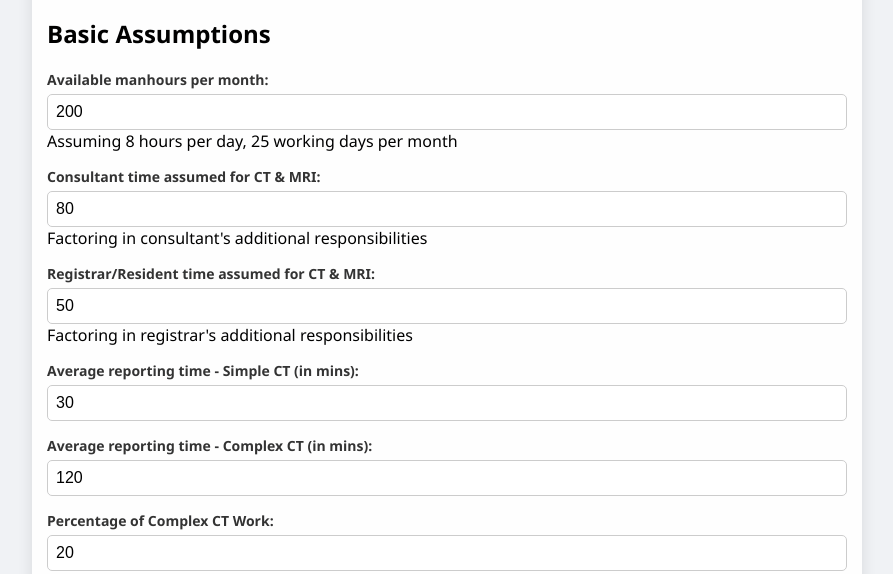
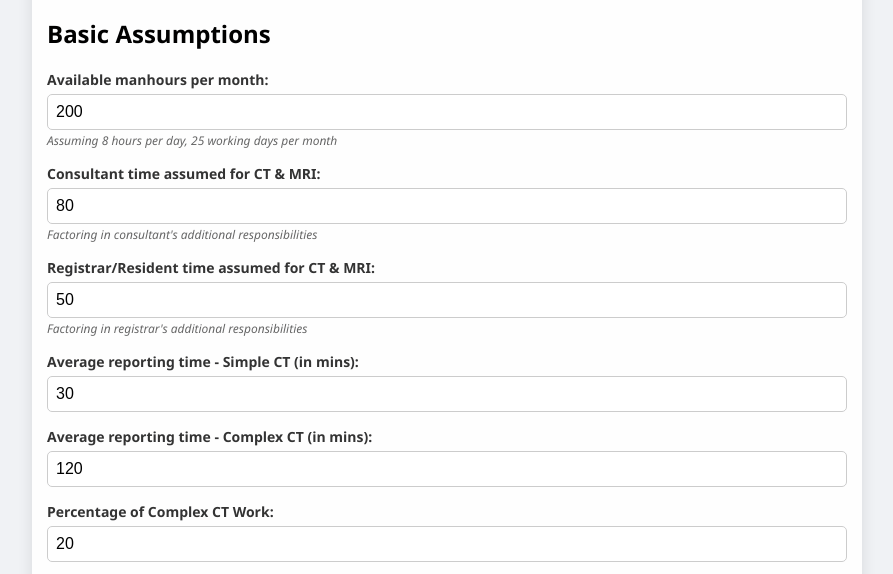
Before and after one commit to pradeeppandey99/Radiology-calculator-v2, a plain HTML site: page index.html in a window 1280 px wide. Both pictures are taken after a click on the link "Basic Assumptions". Shown: the part 155-729 px from the top of the page, without its empty margins (193-1086 px from the left). Drawn offline with Linux system fonts and the light colour scheme.

Commit message:
Update styles.css

```diff
--- a/styles.css
+++ b/styles.css
@@ -156,3 +156,11 @@ button:hover {
         font-size: 14px;
     }
 }
+
+.assumption-comment {
+    display: block;
+    font-size: 12px;
+    color: #666;
+    margin-top: 2px;
+    font-style: italic;
+}
```
